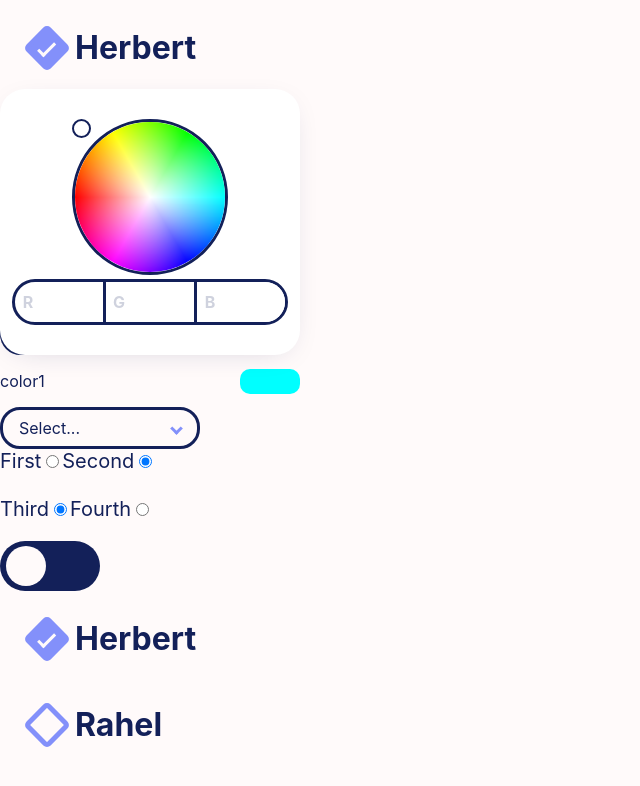
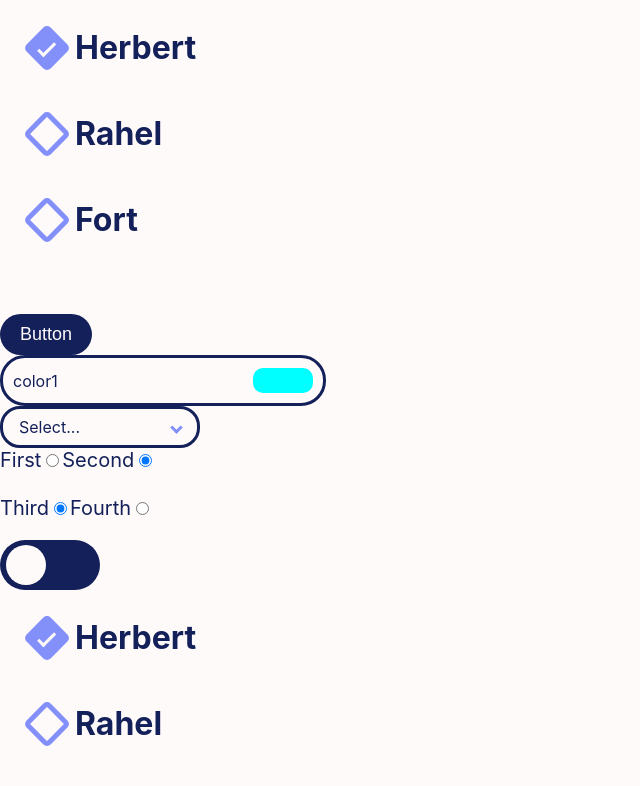
Before and after one commit to lucaskronlachner/installations-tool-infoniqa, a React (Create React App) app in the folder infoniqa-installation-tool/: page / in a window 1280 px wide. Shown: the top 786 px of the page, without its empty margins (0-640 px from the left). Built offline with nearby package versions, Linux system fonts and the light colour scheme.

Commit message:
show hide color picker

```diff
--- a/infoniqa-installation-tool/src/components/ColorPicker Component/ColorPickerComp.js
+++ b/infoniqa-installation-tool/src/components/ColorPicker Component/ColorPickerComp.js
@@ -10,6 +10,7 @@ class ColorPickerComp extends React.Component {
         this.inputR = React.createRef()
         this.inputG = React.createRef()
         this.inputB = React.createRef()
+        this.color_canvas_background = React.createRef()
         this.pickerSize = props.pickerSize
     }
     componentDidMount() {
@@ -22,8 +23,17 @@ class ColorPickerComp extends React.Component {
         pickerCanvas.width = pickerCanvas.offsetWidth * 2
         pickerCanvas.height = pickerCanvas.offsetHeight * 2
 
+        this.selectColor.current.onclick = () => {
+            if(this.color_canvas_background.current.classList.contains('hidden')){
+                this.color_canvas_background.current.classList.replace('hidden', 'shown')
+            }else{
+                this.color_canvas_background.current.classList.replace('shown', 'hidden')
+            }
+
+        }
+
         let pickerRGBChangeEvent = () => {
-            let rgb = [doc.inputR.current.value, doc.inputG.current.value, doc.inputB.current.value]
+            let rgb = [parseInt(doc.inputR.current.value), parseInt(doc.inputG.current.value), parseInt(doc.inputB.current.value)]
             setPickerColorFromRGB(rgb, doc)
         }
         this.inputR.current.onchange = pickerRGBChangeEvent
@@ -113,7 +123,6 @@ class ColorPickerComp extends React.Component {
         }
         function rgb2Hsv(tempR, tempG, tempB) {
             let r = tempR / 255, g = tempG /255, b = tempB / 255;
-            console.log("moiga");
             var max = Math.max(r, g, b), min = Math.min(r, g, b);
             var h, s, v = max;
 
@@ -148,7 +157,6 @@ class ColorPickerComp extends React.Component {
         function setPickerColorFromRGB(rgb, doc) {
             let [hue, sat, val] = rgb2Hsv(rgb[0], rgb[1], rgb[2])
             let [x, y] = polar2xy(sat * radiusPicker, hue)
-            console.log(x, y);
             doc.pickerIndicator.current.style.left = `${x}px`
             doc.pickerIndicator.current.style.top = `${y}px`
         }
@@ -162,6 +170,8 @@ class ColorPickerComp extends React.Component {
             pickerElement.style.left = `${x - boundsPicker.width / 2}px`
             pickerElement.style.top = `${y - boundsPicker.height / 2}px`
             pickerElement.style.backgroundColor = `rgba(${p[0]},${p[1]},${p[2]},${p[3]})`
+            doc.selectColor.current.style.backgroundColor = `rgba(${p[0]},${p[1]},${p[2]},${p[3]})`
+            let [hue, sat, val] = rgb2Hsv(p[0], p[1], p[2])
             setRGBValues(p, doc)
         }
         function setRGBValues(rgb, doc) {
@@ -174,8 +184,8 @@ class ColorPickerComp extends React.Component {
         return (
             <div className='color-picker'>
                 <div className='color-canvas-relative-container'>
-                    <div className='color-canvas-background'>
-                        <div className='color-picker-popup hidden'>
+                    <div ref={this.color_canvas_background} className='color-canvas-background hidden'>
+                        <div className='color-picker-popup'>
                             <div className='color-canvas-container'>
                                 <div ref={this.pickerIndicator} className='color-picker-indicator'></div>
                                 <canvas ref={this.colorPickerCanvas} id="colorCanvas"></canvas>
--- a/infoniqa-installation-tool/src/components/ColorPicker Component/ColorPickerStyle.css
+++ b/infoniqa-installation-tool/src/components/ColorPicker Component/ColorPickerStyle.css
@@ -4,11 +4,17 @@
 }
 .color-picker {
     width: 300px;
+    border: 3px var(--oxford-blue) solid;
+    padding: 10px;
+    border-radius: 25px;
 }
 .color-picker-button {
     display: flex;
     justify-content: space-between;
     align-items: center;
+}
+.color-picker-title {
+    margin: 0;
 }
 .color-picker-button .selected-color {
     width: 60px;
@@ -84,8 +90,18 @@
 .color-picker-rgb .color-rgb-input:last-child{
     border-right: none;
 }
-.color-picker-popup.hidden {
-
+.color-canvas-background {
+    transition: all 0.2s linear;
+}
+.color-canvas-background.hidden {
+    transform: translateY(5px);
+    opacity: 0;
+    pointer-events: none;
+}
+.color-canvas-background.shown {
+    opacity: 1;
+    transform: translateY(0px);
+    pointer-events: all;
 }
 .color-canvas-container .color-picker-indicator {
     position: absolute;
```
